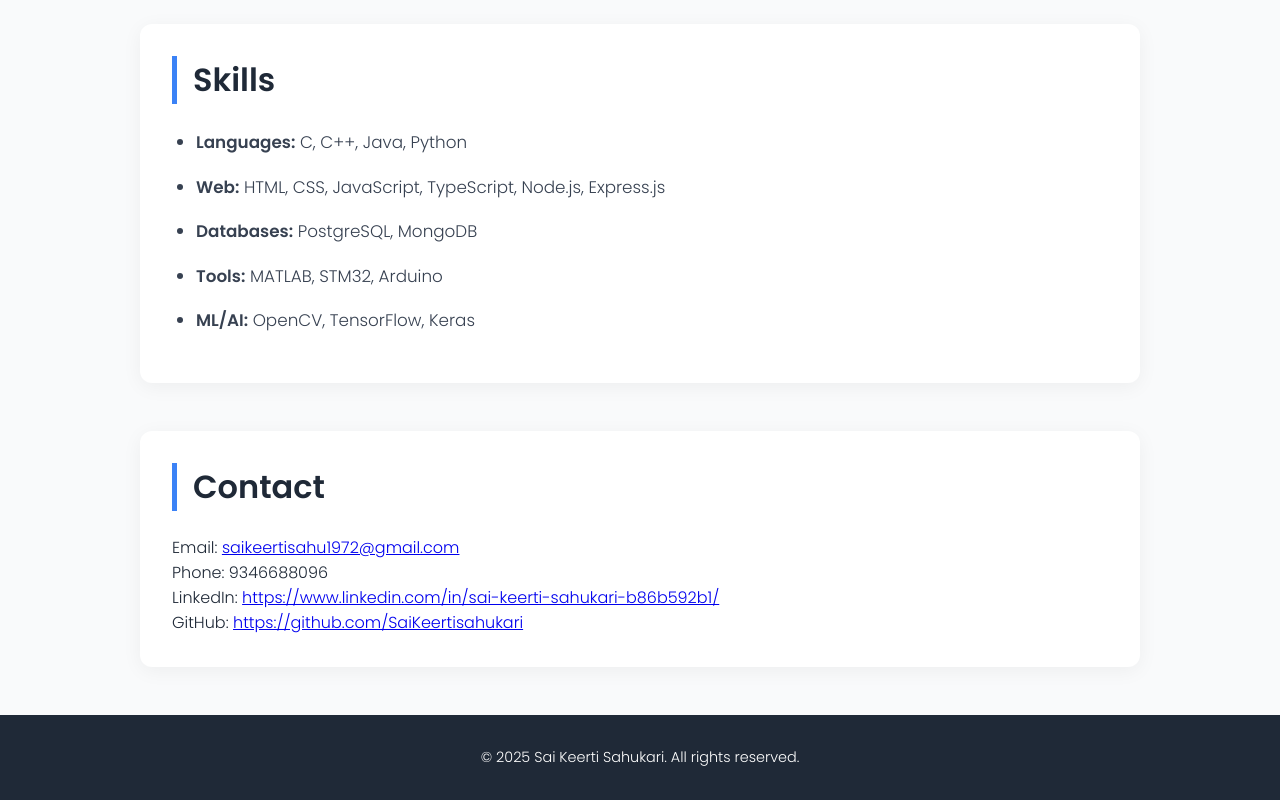
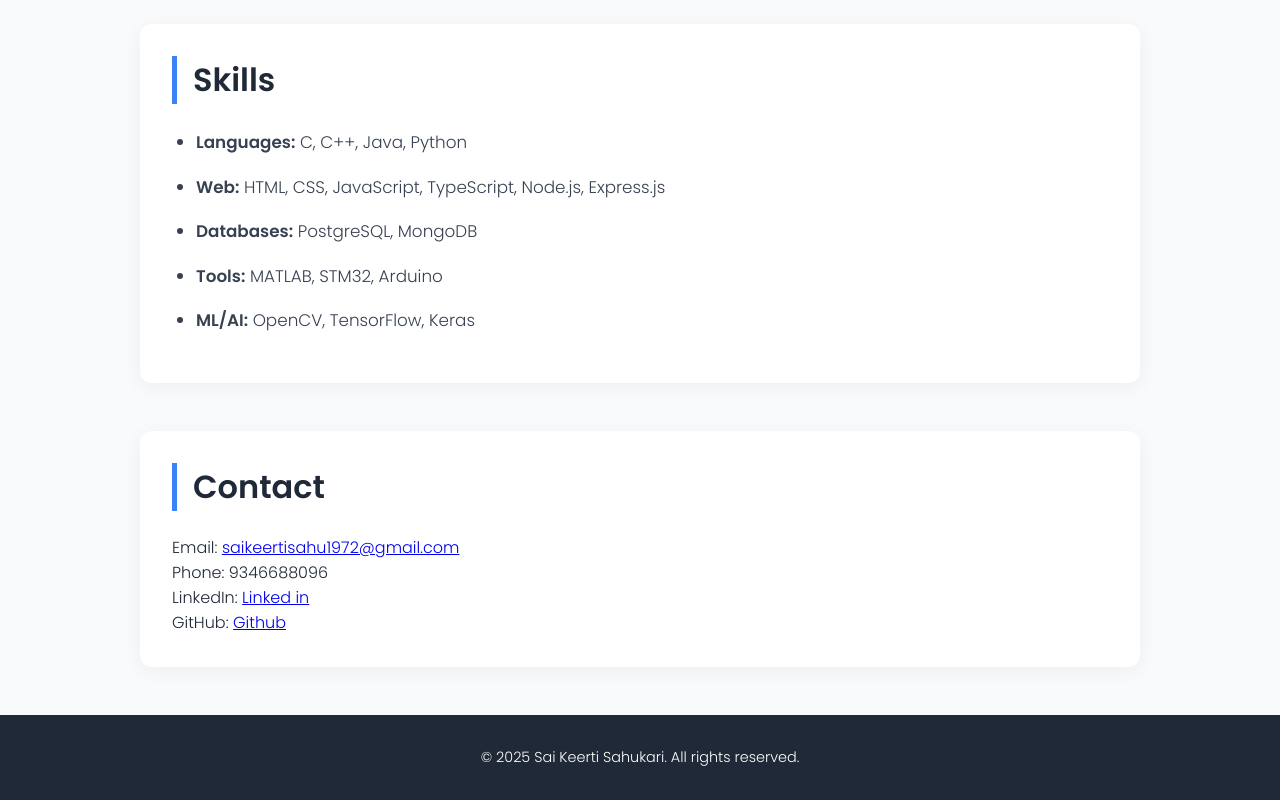
Before and after one commit to SaiKeertisahukari/personal-website, a plain HTML site: page index.html in a window 1280 px wide. Shown: the part 3279-4079 px from the top of the page. Drawn offline with Linux system fonts and the light colour scheme.

Commit message:
Update index.html

```diff
--- a/index.html
+++ b/index.html
@@ -352,8 +352,8 @@
     <h2>Contact</h2>
     <p>Email: <a href="mailto:saikeertisahu1972@gmail.com">saikeertisahu1972@gmail.com</a></p>
     <p>Phone: 9346688096</p>
-    <p>LinkedIn: <a href="https://www.linkedin.com/in/sai-keerti-sahukari" target="_blank">https://www.linkedin.com/in/sai-keerti-sahukari-b86b592b1/</a></p>
-    <p>GitHub: <a href="https://github.com/SaiKeertisahukari" target="_blank">https://github.com/SaiKeertisahukari</a></p>
+    <p>LinkedIn: <a href="https://www.linkedin.com/in/sai-keerti-sahukari-b86b592b1/" target="_blank">Linked in</a></p>
+    <p>GitHub: <a href="https://github.com/SaiKeertisahukari" target="_blank">Github</a></p>
   </section>
 
   <!-- FOOTER -->
```
